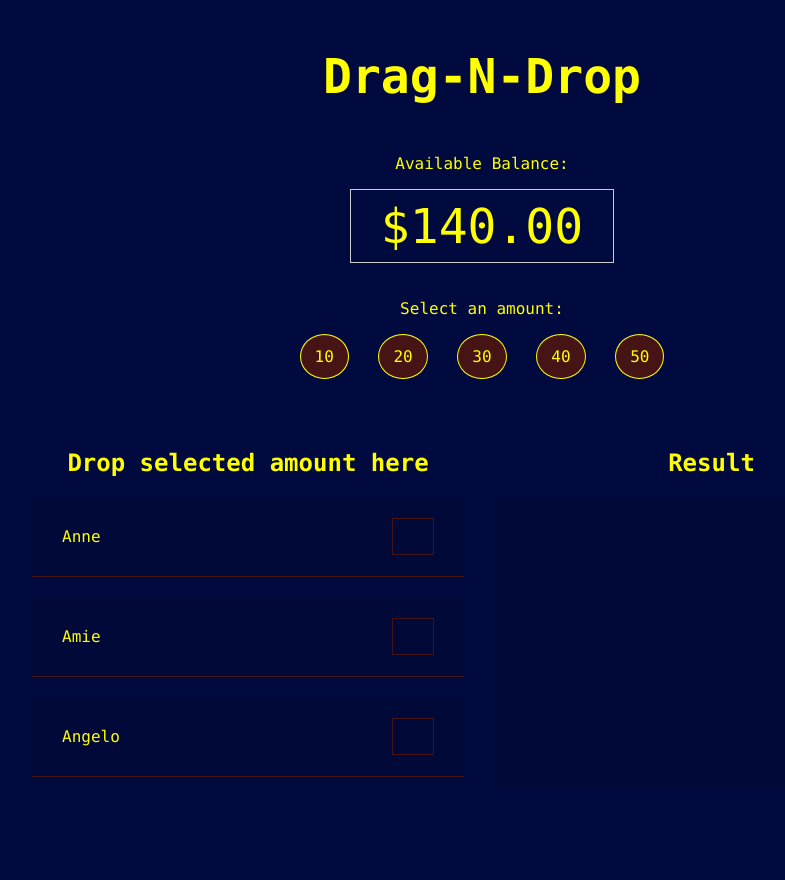
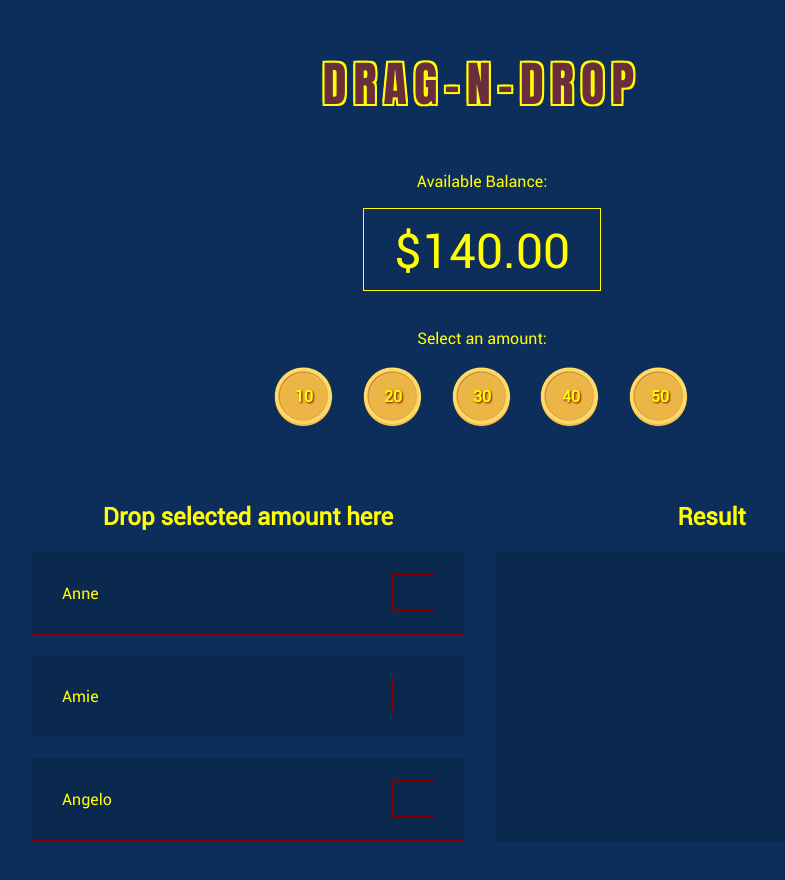
Before and after one commit to willmartolentino/projects, a plain HTML site: page dragndrop/index.html in a window 1280 px wide. Shown: the whole page, without its empty margins (158-943 px from the left). Drawn offline with nearby package versions, Linux system fonts and the light colour scheme; files that its build step writes are made by us from their sources.

Commit message:
page styling fixes

```diff
--- a/dragndrop/sass/style.sass
+++ b/dragndrop/sass/style.sass
@@ -1,11 +1,20 @@
+@font-face
+  font-family: Roboto
+  src: url('../fonts/roboto.regular.ttf')
+
 body
-  background-color: #000A3F
-  font-family: "Lucida Console", Monaco, monospace
+  background-color: #0D2E5B
+  font-family: Roboto, Arial, Tahoma, sans-serif
 
 h1
   margin: 20px 0 50px
   font-size: 3em
+  color: #6A2D3C
+  font-family: Impact, Charcoal, sans-serif
   text-align: center
+  text-transform: uppercase
+  letter-spacing: 0.15em
+  text-shadow: 2px 2px 0 #FFFF00, -2px -2px 0 #FFFF00, 2px -2px 0 #FFFF00, -2px 2px 0 #FFFF00, 1px 1px 0 #FFFF00
 
 a
   color: #FFF
@@ -40,15 +49,18 @@ a
 
   .draggable-item
     margin: 0 10px
-    padding: 12px 14px
-    background-color: #471415
+    padding-top: 20px
+    height: 45px
+    width: 65px
+    background: url('../img/dollar-coin.png') 0 0 no-repeat
     color: #FFFF00
-    border: 1px solid #FFFF00
-    border-radius: 50%
+    font-weight: 700
     cursor: move
+    vertical-align: middle
+    text-shadow: 1px 1px 2px #800
 
     &:hover
-      background-color: #F00
+      opacity: 0.7
 
   .drop-target
     position: relative
@@ -56,7 +68,7 @@ a
     margin-bottom: 20px
     padding: 30px
     background-color: rgba(0, 0, 0, 0.13)
-    border-bottom: 1px solid #471415
+    border-bottom: 1px solid #800
     text-align: left
 
     &.drop-target-zone
@@ -75,12 +87,11 @@ a
       padding-top: 5px
       height: 30px
       width: 40px
-      border: 1px solid #471415
+      border: 1px solid #800
       text-align: center
 
 .output
   display: table
-  // margin-top: 50px
   height: 288px
   width: 100%
   border: 1px solid transparent
@@ -97,7 +108,7 @@ a
   margin: 0 0 20px
   padding: 8px 30px
   color: #FFFF00
-  border: 1px solid #CCC
+  border: 1px solid #FFFF00
   font-size: 3em
 
 .clearfix
--- a/dragndrop/scripts/script.js
+++ b/dragndrop/scripts/script.js
@@ -10,7 +10,7 @@
     function DragStart( e ) {
         draggedElement = this;
 
-        this.style.background = '#CC0000';
+        // this.style.background = '#CC0000';
 
         e.dataTransfer.effectAllowed = 'copy'; // Action for copying the dragged element's data
         e.dataTransfer.setData( 'text/html', this.innerHTML ); // Setting the dragged element's data to be transferred to the 'DROP Target'
@@ -25,7 +25,7 @@
 
         e.dataTransfer.dropEffect = 'copy'; // Action for copying the dragged element's data
 
-        draggedElement.style.background = '#471415'; // Resets the background-color of the dragged element
+        // draggedElement.style.background = '#471415'; // Resets the background-color of the dragged element
 
         return false;
     }
@@ -104,7 +104,7 @@
 
         this.classList.remove( 'drop-target-zone' );
 
-        draggedElement.style.background = '#471415'; // Resets the background-color of the dragged element
+        // draggedElement.style.background = '#471415'; // Resets the background-color of the dragged element
 
         return false;
     }
```
Also changed, not shown: dragndrop/fonts/roboto.regular.ttf (added), dragndrop/img/dollar-coin.png (added).
